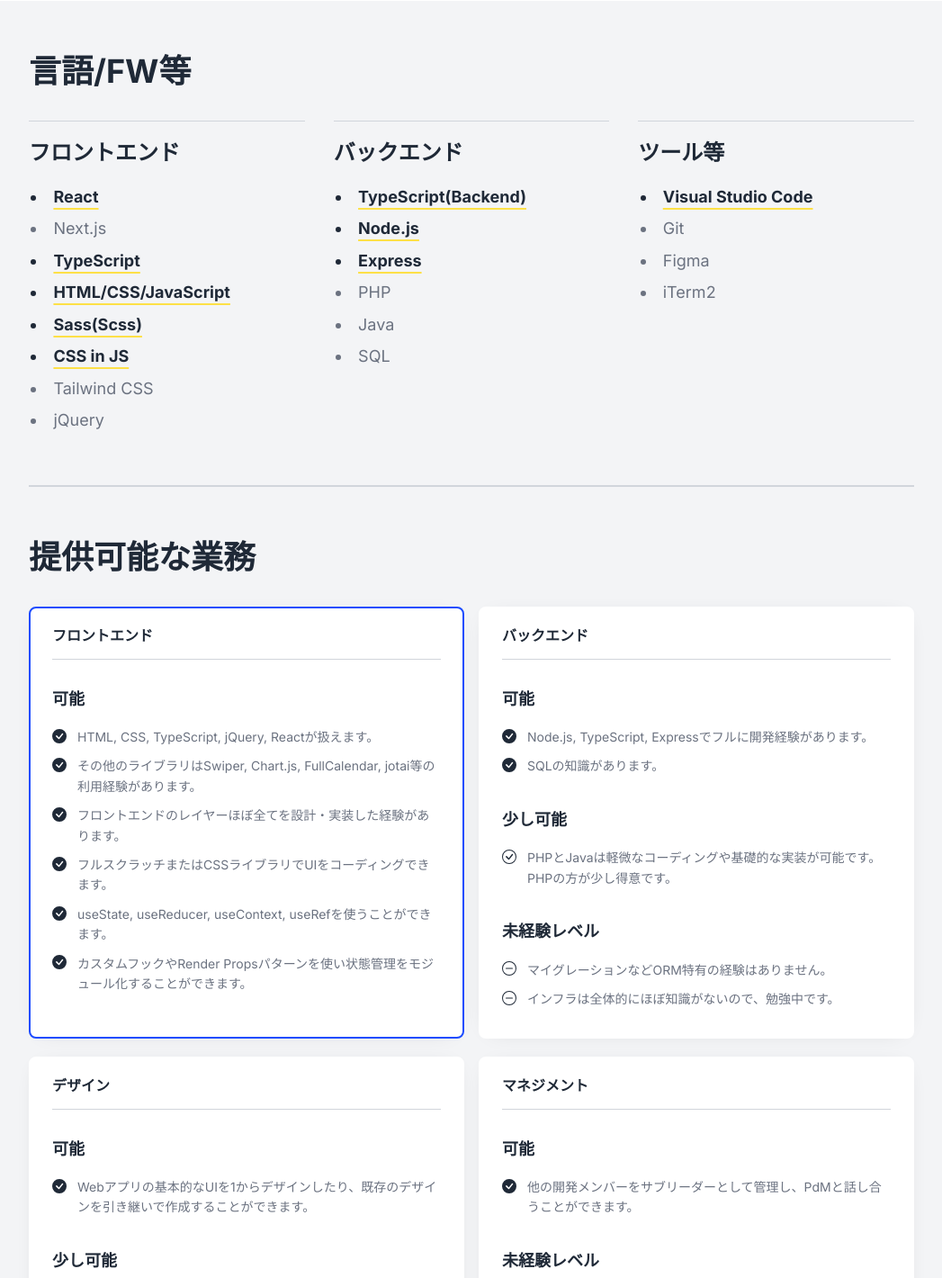
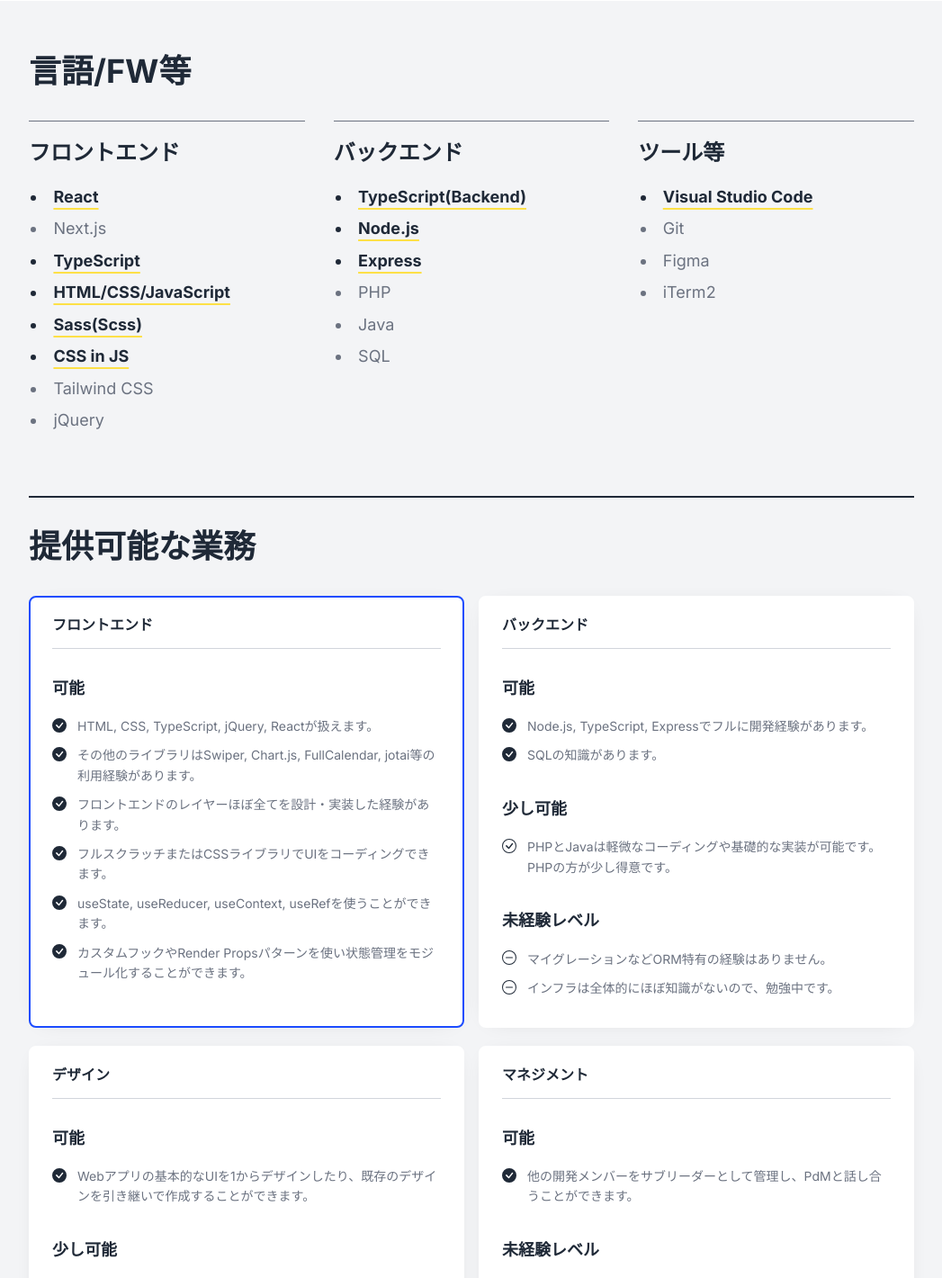
Before and after one commit to yha-1228/portfolio, a Next.js app: page / in a window 1280 px wide. Shown: the part 380-1800 px from the top of the page at 90% size, without its empty margins (116-1163 px from the left). Built offline with nearby package versions, Linux system fonts and the light colour scheme.

Commit message:
feat(skills): 余白調整

```diff
--- a/src/components/skills.tsx
+++ b/src/components/skills.tsx
@@ -103,7 +103,7 @@ export default function Skills() {
       <div className="bg-gray-light-100 py-14">
         <Container>
           <Heading1>言語/FW等</Heading1>
-          <div className="space-y-8 sm:flex sm:space-x-8 sm:space-y-0 sm:[&>*]:w-1/3">
+          <div className="space-y-6 sm:flex sm:space-x-8 sm:space-y-0 sm:[&>*]:w-1/3">
             {(['fe', 'be', 'tools'] as SkillWord['category'][]).map(
               (category) => {
                 const filteredSkillWordsByCategory = skillWords.filter(
@@ -113,9 +113,9 @@ export default function Skills() {
                 return (
                   <section
                     key={category}
-                    className="border-t border-solid border-t-gray-light-300 pt-1.5"
+                    className="border-t border-solid border-t-gray-foreground-weak sm:pt-1.5"
                   >
-                    <Heading2 className="mb-3 mt-2 text-2xl">
+                    <Heading2 className="mb-1 mt-2 text-2xl sm:mb-3">
                       {skillWordCategoryHeadingMap[category]}
                     </Heading2>
                     <Divide
@@ -161,13 +161,13 @@ export default function Skills() {
         </Container>
       </div>
 
-      <div className="bg-gray-light-100">
+      <div className="bg-gray-light-100 pt-3">
         <Container>
-          <hr className="h-[2px] w-full border-0 bg-gray-light-300" />
+          <hr className="h-[2px] w-full border-0 bg-gray-foreground" />
         </Container>
       </div>
 
-      <div className="bg-gray-light-100 py-14">
+      <div className="bg-gray-light-100 pb-14 pt-8">
         <Container>
           <Heading1>提供可能な業務</Heading1>
           <ul className="mt-6 space-y-6 lg:flex lg:flex-wrap lg:justify-between lg:gap-x-[16px] lg:gap-y-[20px] lg:space-y-0">
```
